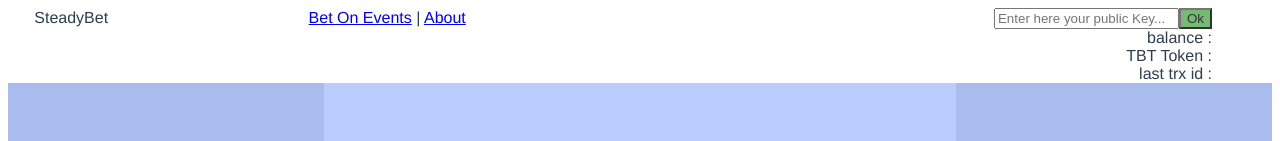
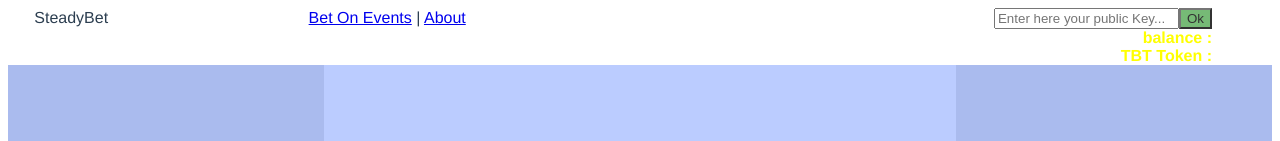
Before and after one commit to steady-bet/steady-bet-cli, a Vue app: page / in a window 1280 px wide. Shown: the top 141 px of the page. Built offline with nearby package versions, Linux system fonts and the light colour scheme; no server answers; what vue-moment-lib would draw is missing.

Commit message:
format WalletInfo.vue + text in yellow

```diff
--- a/src/components/wallet/WalletInfo.vue
+++ b/src/components/wallet/WalletInfo.vue
@@ -9,12 +9,13 @@
       >
       <input type="submit" class="btn" value="Ok">
     </form>
+    <div class="balance">
       balance : {{walletInfo.balance}}
       <br>
       TBT Token : {{tokenTBTAmount}}
-    <br>
-    last trx id : {{walletInfo.lastTrxId}}
-    <br>
+      <!--<br>
+      last trx id : {{walletInfo.lastTrxId}}-->
+    </div>
   </div>
   <div v-else>
     <div class="inline">
@@ -24,74 +25,70 @@
         <v-icon name="exchange-alt"/>
       </div>
     </div>
-    <br>
+    <div class="balance">
       balance : {{ $store.getters.walletData.csBalance }}
       <br>
       TBT Token : {{ $store.getters.walletData.tokenBalance }}
-    <br>
-    last trx id : {{walletInfo.lastTrxId}}
-    <br>
+      <!--<br>
+      last trx id : {{walletInfo.lastTrxId}}-->
+    </div>
   </div>
 </template>
 
 <script>
-import axios from "axios";
-import "vue-awesome/icons/exchange-alt";
-import Icon from "vue-awesome/components/Icon";
-import nacl from "tweetnacl";
-import bs58 from "bs58";
+import axios from 'axios'
+import 'vue-awesome/icons/exchange-alt'
+import Icon from 'vue-awesome/components/Icon'
+// import nacl from 'tweetnacl'
+// import bs58 from 'bs58'
 
 export default {
-  name: "WalletInfo",
+  name: 'WalletInfo',
   components: {
-    "v-icon": Icon
+    'v-icon': Icon
   },
-  data() {
+  data () {
     return {
       walletSetMode: true,
       walletInfo: {
-        publicKey: "",
+        publicKey: ''
       },
-      tokenTBTAmount: ""
-    };
+      tokenTBTAmount: ''
+    }
   },
   methods: {
-    setWallet(e) {
-      e.preventDefault();
+    setWallet (e) {
+      e.preventDefault()
+      /*
       var keyByte = bs58.decode(
-        "YpWzyv9PPBZhHSXMcChoaxpGtbXX4vPHCNqpDFbz2vg5gPSH1Xz35ZYftgp8EvJocRp7wU4KqjDDMBLFkZv7rSB"
-      );
+        'YpWzyv9PPBZhHSXMcChoaxpGtbXX4vPHCNqpDFbz2vg5gPSH1Xz35ZYftgp8EvJocRp7wU4KqjDDMBLFkZv7rSB'
+      )
+      */
+      axios
+        .get('http://localhost:8383/wallet/' + this.walletInfo.publicKey)
+        .then(res => {
+          this.walletInfo = res.data
+          console.log(this.walletInfo.balance)
+          this.$store.commit('changeWallet', this.walletInfo.publicKey)
+          this.$store.commit('updateBalance', this.walletInfo.balance)
+        }).catch(e => console.log(e))
 
-      axios
-        .get("http://localhost:8383/wallet/" + this.walletInfo.publicKey)
+      axios.get('http://localhost:8383/wallet/getToken/' + this.walletInfo.publicKey)
         .then(res => {
-          this.walletInfo = res.data;
-          console.log(this.walletInfo.balance);
-          this.$store.commit('changeWallet',this.walletInfo.publicKey);
-          this.$store.commit('updateBalance',this.walletInfo.balance);
-        }).catch(e => console.log(e));
-
-      axios
-        .get(
-          "http://localhost:8383/wallet/getToken/" + this.walletInfo.publicKey
-        )
-        .then(res => {
-              this.tokenTBTAmount = res.data;
-              this.$store.commit('updateWalletToken',this.tokenTBTAmount);
+          this.tokenTBTAmount = res.data
+          this.$store.commit('updateWalletToken', this.tokenTBTAmount)
         })
-        .catch(e => console.log(e));
-
-
-      this.walletSetMode = false;
+        .catch(e => console.log(e))
+      this.walletSetMode = false
     },
-    enableWalletSetMode() {
-      this.walletSetMode = true;
-      this.walletInfo.balance="";
-      this.walletInfo.lastTrxId=null;
-      this.tokenTBTAmount= "";
+    enableWalletSetMode () {
+      this.walletSetMode = true
+      this.walletInfo.balance = ''
+      this.walletInfo.lastTrxId = null
+      this.tokenTBTAmount = ''
     }
   }
-};
+}
 </script>
 
 <style scoped>
@@ -109,4 +106,8 @@ export default {
 .inline {
   display: inline;
 }
+.balance {
+  color: yellow;
+  font-weight: bold;
+}
 </style>
```
Lines whose indentation alone changed are shown as unchanged.
